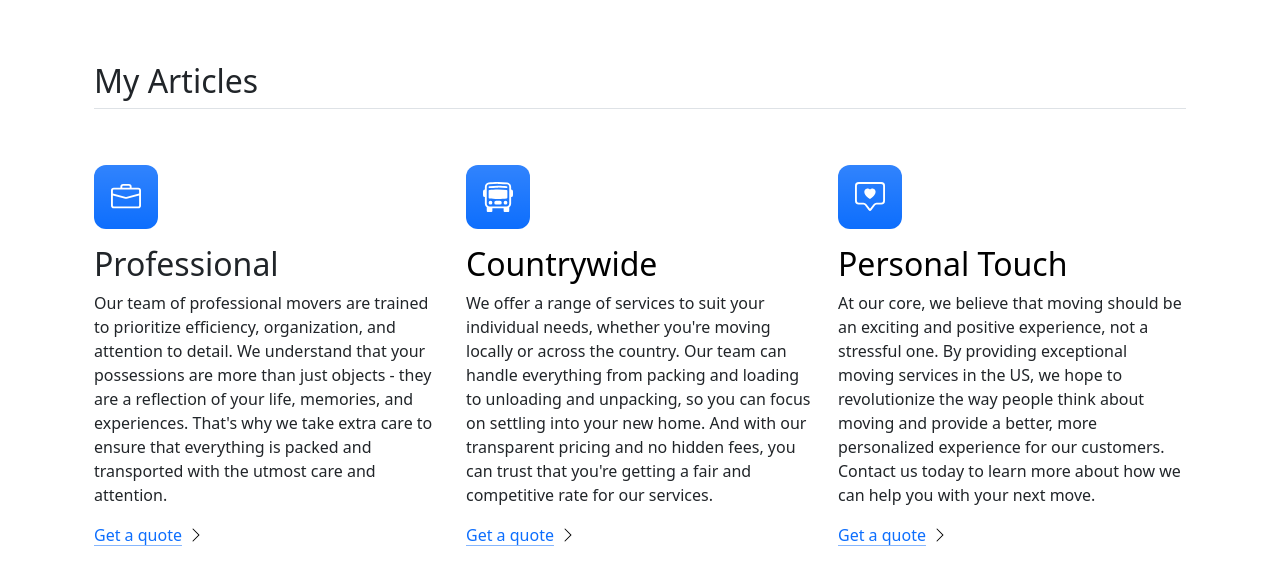
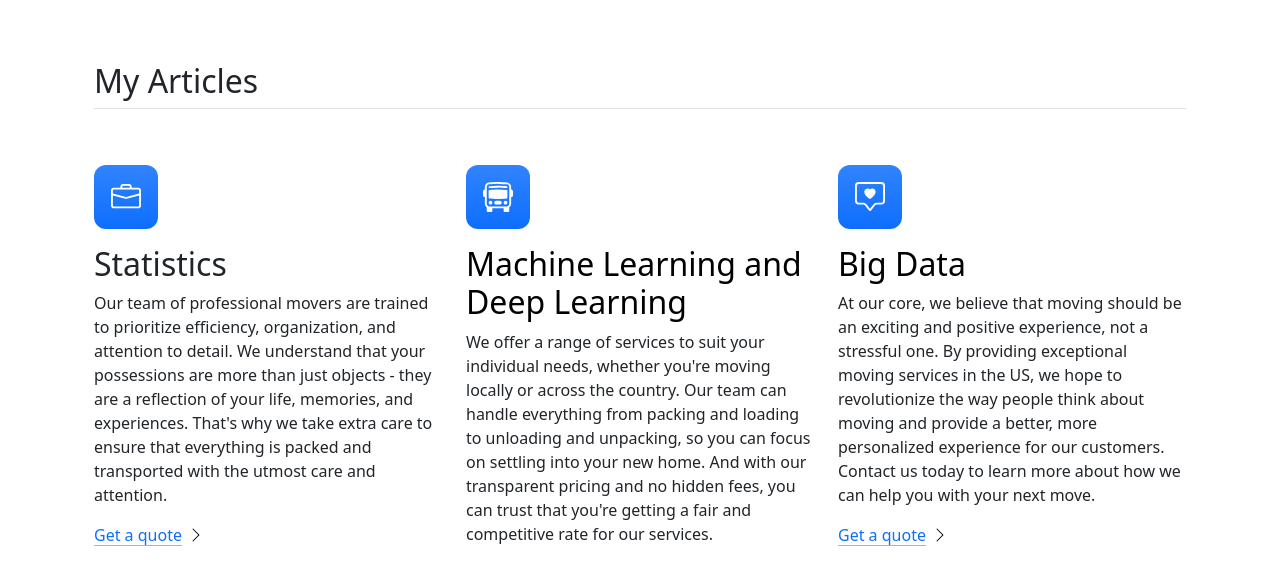
Before and after one commit to khala1391/PortFolio, a Flask app: page / in a window 1280 px wide. Shown: the part 1454-2016 px from the top of the page. Run offline with Flask 3, Linux system fonts and the light colour scheme.

Commit message:
ีupdate topics

```diff
--- a/main.py
+++ b/main.py
@@ -46,10 +46,5 @@ def about_me():
 
 
 
-
-
-
-
-
 if __name__ == "__main__":
     app.run(debug=True)
--- a/templates/index.html
+++ b/templates/index.html
@@ -161,7 +161,7 @@
           class="feature-icon d-inline-flex align-items-center justify-content-center text-bg-primary bg-gradient fs-2 mb-3">
           <img src="./static/images/briefcase.svg" alt="briefcase" height="30">
         </div>
-        <h3 class="fs-2">Professional</h3>
+        <h3 class="fs-2">Statistics</h3>
         <p>Our team of professional movers are trained to prioritize efficiency, organization, and attention to detail.
           We understand that your possessions are more than just objects - they are a reflection of your life, memories,
           and experiences. That's why we take extra care to ensure that everything is packed and transported with the
@@ -178,7 +178,7 @@
           <img src="./static/images/bus-front.svg" alt="bus-front" height="30">
 
         </div>
-        <h3 class="fs-2 text-body-emphasis">Countrywide</h3>
+        <h3 class="fs-2 text-body-emphasis">Machine Learning and Deep Learning</h3>
         <p>We offer a range of services to suit your individual needs, whether you're moving locally or across the
           country. Our team can handle everything from packing and loading to unloading and unpacking, so you can focus
           on settling into your new home. And with our transparent pricing and no hidden fees, you can trust that you're
@@ -193,7 +193,7 @@
           class="feature-icon d-inline-flex align-items-center justify-content-center text-bg-primary bg-gradient fs-2 mb-3">
           <img src="./static/images/chat-square-heart.svg" alt="chat-square-heart" height="30">
         </div>
-        <h3 class="fs-2 text-body-emphasis">Personal Touch</h3>
+        <h3 class="fs-2 text-body-emphasis">Big Data</h3>
         <p>At our core, we believe that moving should be an exciting and positive experience, not a stressful one. By
           providing exceptional moving services in the US, we hope to revolutionize the way people think about moving
           and provide a better, more personalized experience for our customers. Contact us today to learn more about how
```
